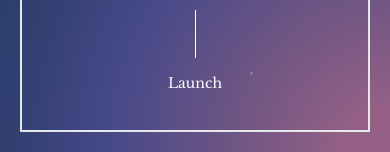
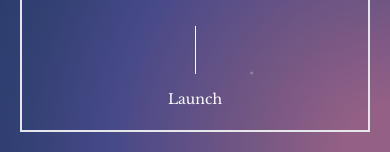
Before and after one commit to popoxta/portfolio, a React (Vite) app: page / in a window 390 px wide. Shown: the part 692-844 px from the top of the page. Built offline with nearby package versions, Linux system fonts and the light colour scheme.

Commit message:
Fix z-index

```diff
--- a/src/components/ProjectCard.tsx
+++ b/src/components/ProjectCard.tsx
@@ -10,15 +10,13 @@ export default function ProjectCard({project}: { project: Project }) {
 
     return (
         <div className={'relative flex place-items-center w-9/10 mx-auto lg:max-w-none md:max-w-3xl '}>
-            <div
-                className={'absolute right-0 bg-lari-lighter-blue -z-10 w-full bottom-0 h-3/4 lg:h-full lg:w-9/10 '}>
+            <div className={'absolute right-0 bg-lari-lighter-blue -z-10 w-full bottom-0 h-3/4 lg:h-full lg:w-9/10 '}>
             </div>
             <div
                 className={'flex h-full min-h-[38rem] place-items-center flex-col lg:min-h-[25rem] lg:flex-row lg:gap-10'}>
                 <img
-                    className={'h-80 object-cover shrink-0 w-9/10 lg:w-96 '}
+                    className={'h-80 object-cover shrink-0 w-9/10 lg:w-96 '} alt={''}
                     src="https://images.unsplash.com/photo-1690228835779-8482c60093bf?ixlib=rb-4.0.3&ixid=M3wxMjA3fDB8MHxwaG90by1wYWdlfHx8fGVufDB8fHx8fA%3D%3D&auto=format&fit=crop&w=687&q=80"
-                    alt={''}
                 />
                 <div className={'relative flex flex-col gap-5 text-center pr-5 pl-5 py-5 lg:pl-0 lg:py-5 lg:text-left'}>
                     <h3 className={'text-3xl font-bold text-lari-blue lg:text-left'}>{project.name}</h3>
--- a/src/components/pages/TitleCard.tsx
+++ b/src/components/pages/TitleCard.tsx
@@ -15,7 +15,7 @@ export default function TitleCard() {
         <main id={'home'} className={'h-screen p-5 sm:p-12 bg-lari-blue bg-gradient-radial '}>
             <div className={'border-2 p-4 sm:p-0 overflow-hidden h-full relative'}>
                 <motion.section variants={slideRight} initial={'hidden'} whileInView={'show'}
-                                className={'h-full flex justify-start items-center relative '}>
+                                className={'h-full flex justify-start items-center relative z-50'}>
                     <div className={'sm:pl-16'}>
                         <motion.div>
                             <h1 className={'flex flex-row sm:text-4xl'}>
@@ -33,19 +33,18 @@ export default function TitleCard() {
                         </motion.div>
                     </div>
                 </motion.section>
-                <motion.div variants={slideDown} initial={'hidden'} whileInView={'show'}>
-                    <motion.div className={'mx-auto absolute w-fit bottom-5 left-0 right-0 sm:bottom-11'}
-                                variants={slideDown}>
+                    <motion.div className={'mx-auto absolute w-fit bottom-5 left-0 right-0 sm:bottom-11 z-50'}
+                variants={slideDown} initial={'hidden'} whileInView={'show'} >
                         <button
-                            className={'launch text-sm text-white hover:text-lari-light-blue transition-colors'}>
-                            Launch
+                            className={'launch text-sm text-white hover:text-lari-light-blue transition-colors cursor-pointer'}>
+                            <a href="#about">Launch</a>
                         </button>
                     </motion.div>
                     <motion.div className={' mx-auto absolute w-fit bottom-14 left-0 right-0 sm:bottom-20 '}
-                                variants={slideDown}>
+                                variants={slideDown} initial={'hidden'} whileInView={'show'}>
                         <div className={'launch-bar w-px bg-white h-12 sm:h-16 transition-transform'}></div>
                     </motion.div>
-                </motion.div>
+
                 <Particles className={'absolute w-full h-full top-0'} id={'tsparticles'}
                            init={particlesInit} options={{
                     'particles': {
--- a/src/index.css
+++ b/src/index.css
@@ -5,6 +5,7 @@
 
 * {
     font-family: 'Libre Baskerville', 'serif';
+    scroll-behavior: smooth;
 }
 
 .launch-bar {
```
